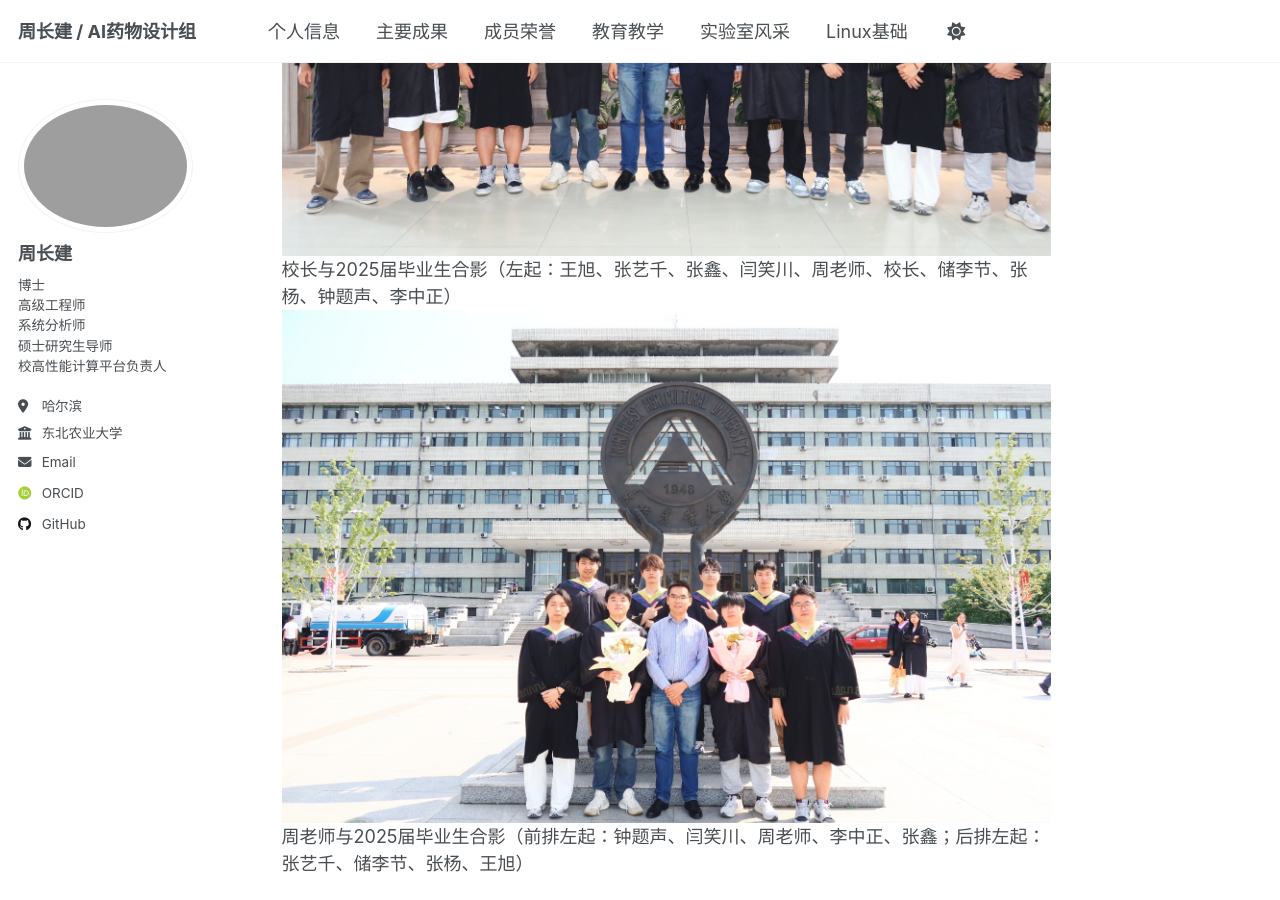
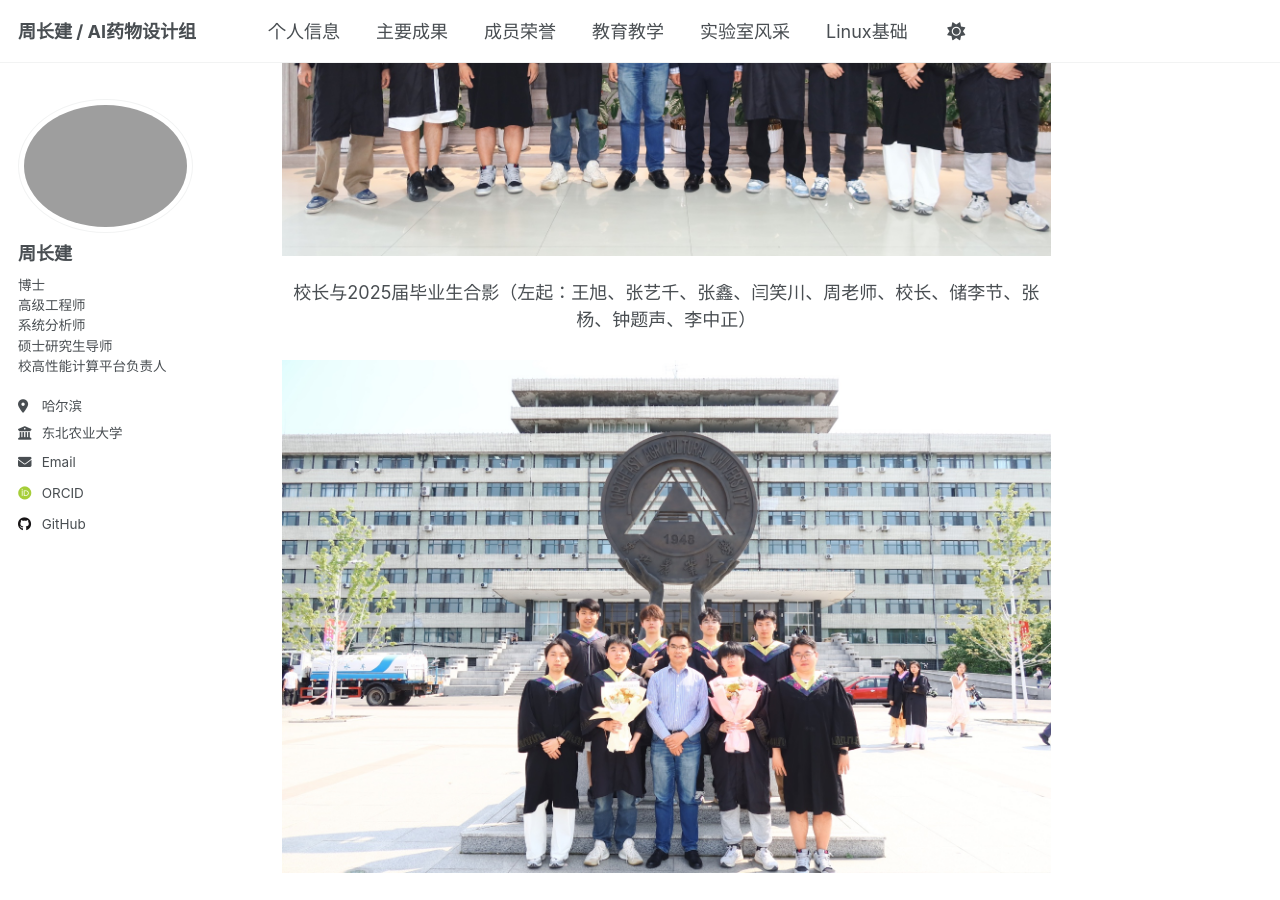
Before and after one commit to HPC-NEAU/zhoucj, a Jekyll site: the page built from _pages/markdown.md, in a window 1280 px wide and 900 px high, scrolled down 398 px. Built offline with Jekyll 4.4.1, drawn with Linux system fonts in a browser that asks for light colours; some web fonts are replaced.

Commit message:
Update markdown.md

```diff
--- a/_pages/markdown.md
+++ b/_pages/markdown.md
@@ -8,7 +8,13 @@ redirect_from:
 ---
 ![校长与实验室毕业生合影](https://hpc-neau.github.io/zhoucj/images/IMG_5637.JPG)
 <br>
+<div style="text-align: center;">
 校长与2025届毕业生合影（左起：王旭、张艺千、张鑫、闫笑川、周老师、校长、储李节、张杨、钟题声、李中正）
+ </div>
 <br>
 ![校长与实验室毕业生合影](https://hpc-neau.github.io/zhoucj/images/IMG_5645.JPG)
-周老师与2025届毕业生合影（前排左起：钟题声、闫笑川、周老师、李中正、张鑫；后排左起：张艺千、储李节、张杨、王旭）
+
+<br>
+ <div style="text-align: center;">
+  周老师与2025届毕业生合影（前排左起：钟题声、闫笑川、周老师、李中正、张鑫；后排左起：张艺千、储李节、张杨、王旭）
+ </div>
```
